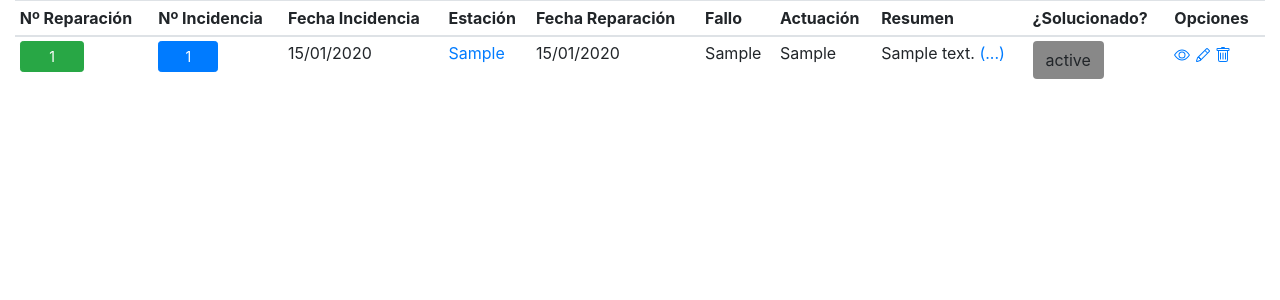
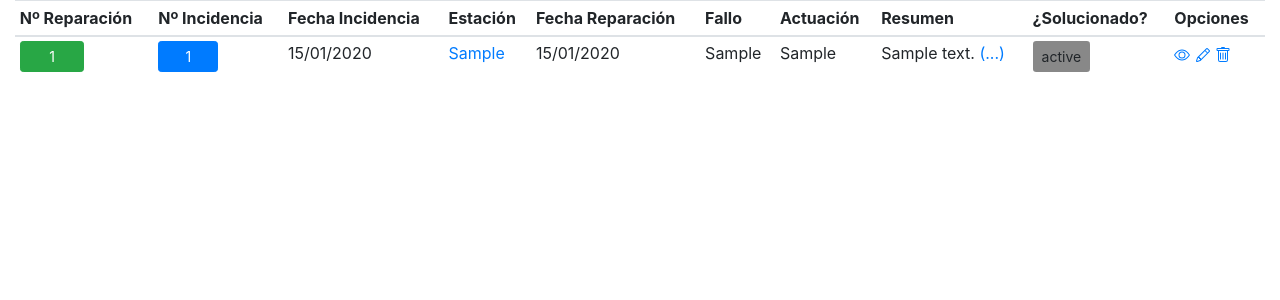
Before and after one commit to retegi/aguas, a Django app: template aguas/templates/repair/list_repair.html in a window 1280 px wide; the page is wider, and only the part inside the window is pictured. Shown: the part 136-436 px from the top of that part. Run offline with Django 3.2, Linux system fonts and the light colour scheme; the template is opened without the code that fills it: most values are stand-ins (such as "Sample title", 1, 10 or a date in 2020); parts of the project's set-up code (start-up, migrations or seed data) failed here and were passed over; some libraries are stand-ins or nearby versions.

Commit message:
mejoras con incidence y repair

```diff
--- a/aguas/templates/repair/list_repair.html
+++ b/aguas/templates/repair/list_repair.html
@@ -65,7 +65,7 @@
         <td>{{ repair.typeFailure_repair }}</td>
         <td>{{ repair.typeRepair_repair }}</td>
         <td>{{ repair.summary_repair }} <a href="{% url 'repairs_app:detail_repair' repair.id %}">(...)</a></td>
-        <td name="solucionado"><button class="btn" style="background-color:{{ repair.statusAfterRepair_repair.color_html_background }}">{{ repair.statusAfterRepair_repair }}</button></td>
+        <td name="solucionado"><button class="btn btn-sm" style="background-color:{{ repair.statusAfterRepair_repair.color_html_background }}">{{ repair.statusAfterRepair_repair }}</button></td>
         <td><a href="{% url 'repairs_app:detail_repair' repair.id %}"><svg class="bi bi-eye" width="1em" height="1em" viewBox="0 0 16 16" fill="currentColor" xmlns="http://www.w3.org/2000/svg">
           <path fill-rule="evenodd" d="M16 8s-3-5.5-8-5.5S0 8 0 8s3 5.5 8 5.5S16 8 16 8zM1.173 8a13.134 13.134 0 001.66 2.043C4.12 11.332 5.88 12.5 8 12.5c2.12 0 3.879-1.168 5.168-2.457A13.134 13.134 0 0014.828 8a13.133 13.133 0 00-1.66-2.043C11.879 4.668 10.119 3.5 8 3.5c-2.12 0-3.879 1.168-5.168 2.457A13.133 13.133 0 001.172 8z" clip-rule="evenodd"/>
           <path fill-rule="evenodd" d="M8 5.5a2.5 2.5 0 100 5 2.5 2.5 0 000-5zM4.5 8a3.5 3.5 0 117 0 3.5 3.5 0 01-7 0z" clip-rule="evenodd"/>
```
